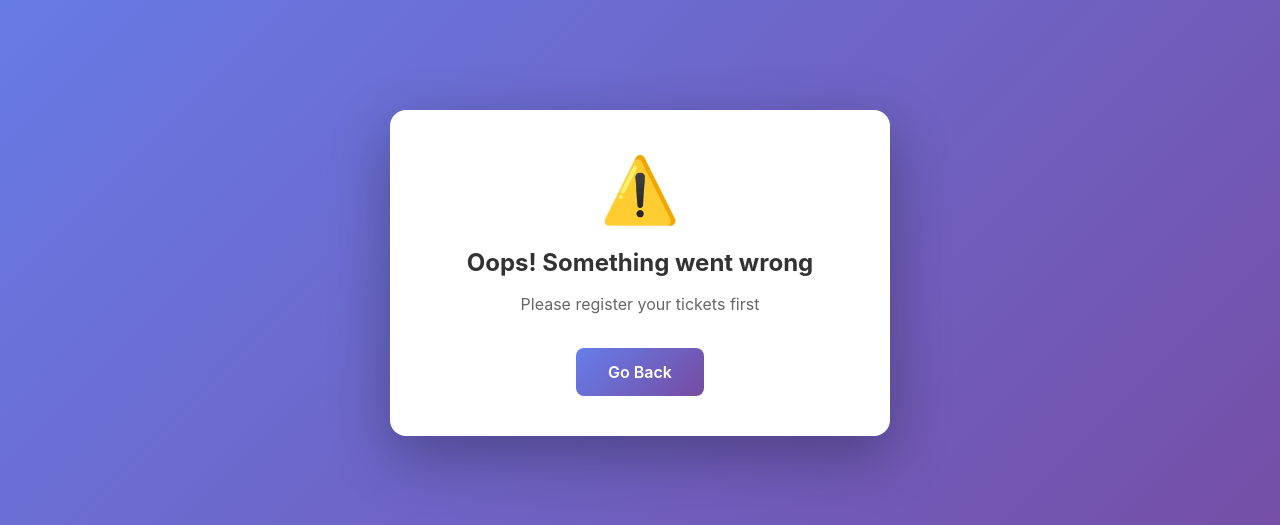
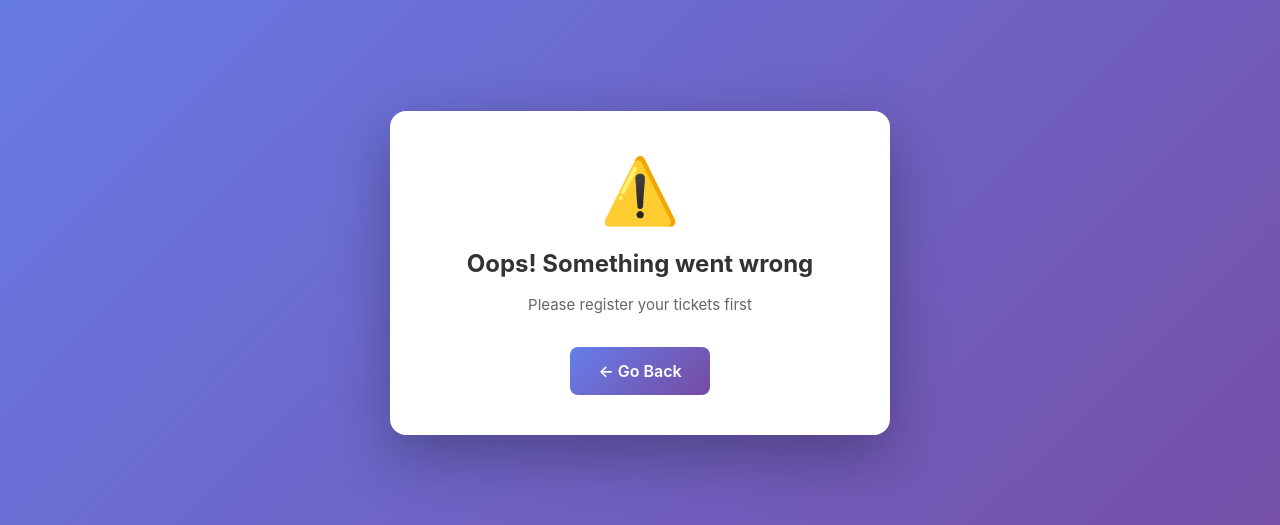
Before and after one commit to yallepot/gala-seating, a Flask app: page /seating in a window 1280 px wide. Shown: the part 127-652 px from the top of the page. Run offline with Flask 3, Linux system fonts and the light colour scheme.

Commit message:
Refactor error page styles and button class

```diff
--- a/templates/error.html
+++ b/templates/error.html
@@ -15,10 +15,10 @@
             font-family: -apple-system, BlinkMacSystemFont, 'Segoe UI', Roboto, Oxygen, Ubuntu, Cantarell, sans-serif;
             background: linear-gradient(135deg, #667eea 0%, #764ba2 100%);
             min-height: 100vh;
-            padding: 20px;
             display: flex;
             align-items: center;
             justify-content: center;
+            padding: 20px;
         }
 
         .container {
@@ -44,14 +44,14 @@
 
         .error-message {
             color: #666;
-            font-size: 16px;
+            font-size: 15px;
             margin-bottom: 30px;
             line-height: 1.6;
         }
 
-        .btn {
+        .back-btn {
             display: inline-block;
-            padding: 14px 32px;
+            padding: 14px 28px;
             background: linear-gradient(135deg, #667eea 0%, #764ba2 100%);
             color: white;
             text-decoration: none;
@@ -60,7 +60,7 @@
             transition: all 0.3s;
         }
 
-        .btn:hover {
+        .back-btn:hover {
             transform: translateY(-2px);
             box-shadow: 0 10px 25px rgba(102, 126, 234, 0.4);
         }
@@ -71,7 +71,7 @@
         <div class="error-icon">⚠️</div>
         <h1>Oops! Something went wrong</h1>
         <p class="error-message">{{ error }}</p>
-        <a href="{{ return_url }}" class="btn">Go Back</a>
+        <a href="{{ return_url }}" class="back-btn">← Go Back</a>
     </div>
 </body>
 </html>
```
